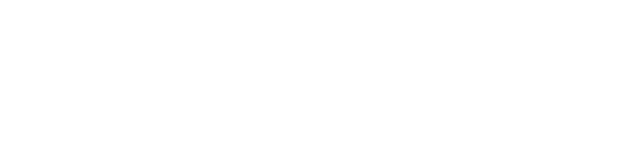
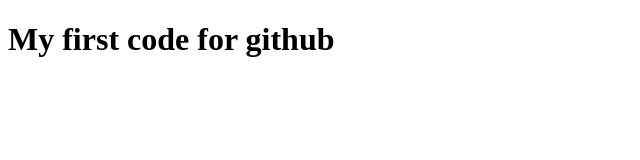
Before and after one commit to karim2271/my-first-repo, a plain HTML site: page index.html in a window 1280 px wide. Shown: the whole page, without its empty margins (0-640 px from the left). Drawn offline with Linux system fonts and the light colour scheme.

Commit message:
added header

```diff
--- a/index.html
+++ b/index.html
@@ -7,6 +7,6 @@
     <title>My First Github Repo</title>
 </head>
 <body>
-
+   <h1>My first code for github </h1>
 </body>
 </html>
```
